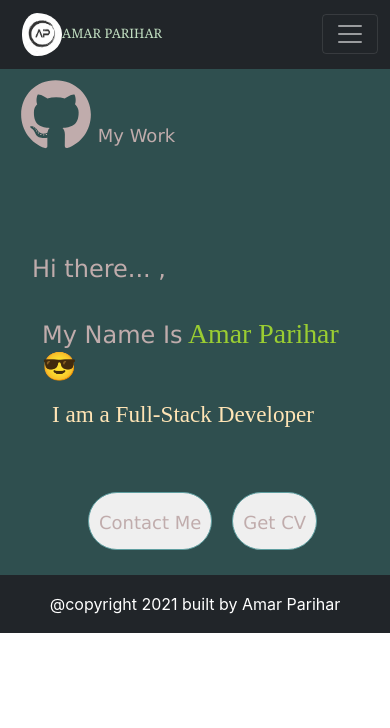
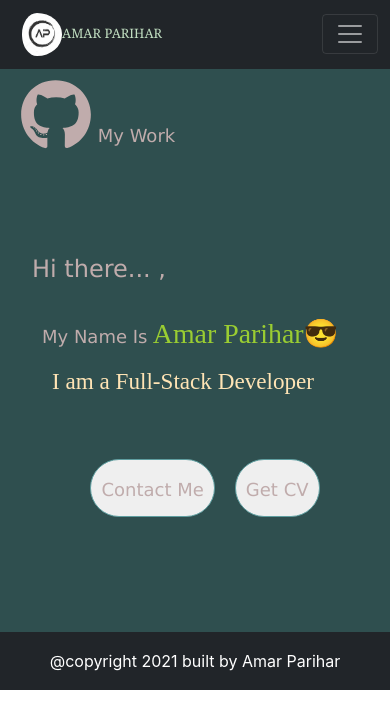
Before and after one commit to Amarparihar/myprofile, a React (Create React App) app: page / in a window 390 px wide. Shown: the top 728 px of the page. Built offline with nearby package versions, Linux system fonts and the light colour scheme.

Commit message:
added component

```diff
--- a/public/styles.css
+++ b/public/styles.css
@@ -52,8 +52,12 @@ nav{
 }
 @media (max-width:500px){
     .home-section{
-        padding: 10px 5px 10px 20px;
+        padding: 10px 0px 100px 20px;
     }
+    .homecontent h1 >span{
+        font-size: large ;
+    }
+
 }
 
 #myWorkProfile {
--- a/src/homepage.js
+++ b/src/homepage.js
@@ -22,7 +22,7 @@ export default function Home() {
               <span>Hi there... ,</span>
               <h1>
                 {" "}
-                <span>My Name Is</span> Amar Parihar 😎{" "}
+                <span>My Name Is</span> Amar Parihar😎{" "}
               </h1>
               <div id="myWorkProfile">
                 <h3>I am a Full-Stack Developer</h3>
```
